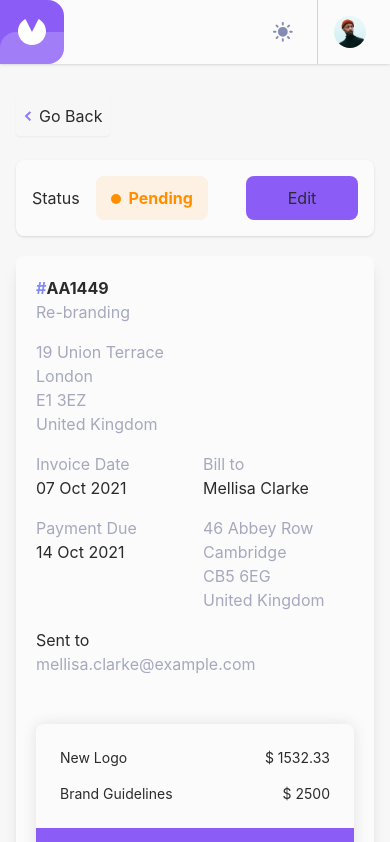
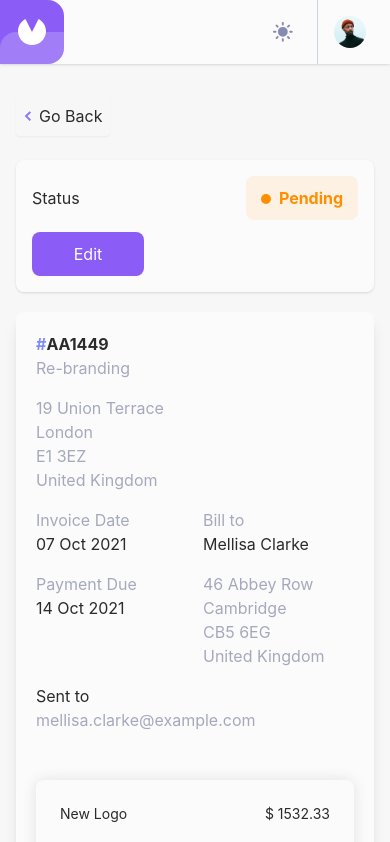
Before and after one commit to Dmitriy24S/invoice-react-app, a Next.js app: page /invoice/AA1449 in a window 390 px wide. Shown: the top 842 px of the page. Built offline with nearby package versions, Linux system fonts and the light colour scheme.

Commit message:
style: :lipstick: mobile/desktop position/spacing for edit invoice button on invoice info page

```diff
--- a/pages/invoice/[id].js
+++ b/pages/invoice/[id].js
@@ -95,9 +95,9 @@ export default function Invoice({ invoices }) {
             invoiceInfo={invoiceInfo}
           />
         )}
-        <div className="payment-status-container flex items-center justify-between bg-white shadow dark:bg-indigo-900 bg-opacity-40 p-4 rounded-lg sm:p-6">
+        <div className="payment-status-container grid grid-cols-2 gap-3 sm:flex items-center justify-between bg-white shadow dark:bg-indigo-900 bg-opacity-40 rounded-lg p-4 sm:p-6 ">
           <h4>Status</h4>
-          <div className="invoice-payment-status ml-4">
+          <div className="inline-block invoice-payment-status ml-auto sm:ml-4">
             {invoiceInfo?.status === "paid" ? (
               <PaidStatus status={invoiceInfo?.status} />
             ) : invoiceInfo?.status === "pending" ? (
@@ -106,12 +106,14 @@ export default function Invoice({ invoices }) {
               <DraftStatus status={invoiceInfo?.status} />
             )}
           </div>
-          <button
-            className="edit-invoice-btn ml-auto bg-violet-500 px-2 py-2.5 rounded-lg w-[7rem] capitalize text-center hover:bg-opacity-80 transition duration-150 ease-in-out"
-            onClick={() => setIsEditFormOpen(true)}
-          >
-            Edit
-          </button>
+          <div className="invoice-btn-container sm:ml-auto">
+            <button
+              className="edit-invoice-btn text-white bg-violet-500 px-2 py-2.5 rounded-lg w-[7rem] capitalize text-center hover:bg-opacity-80 transition duration-150 ease-in-out"
+              onClick={() => setIsEditFormOpen(true)}
+            >
+              Edit
+            </button>
+          </div>
         </div>
         {/* Invoice info */}
         <div className="invoice-info grid grid-cols-2 gap-4 sm:gap-8 flex-col bg-white shadow-lg dark:bg-indigo-900 bg-opacity-40 p-5 sm:p-6 rounded-lg md:grid-cols-3">
```
